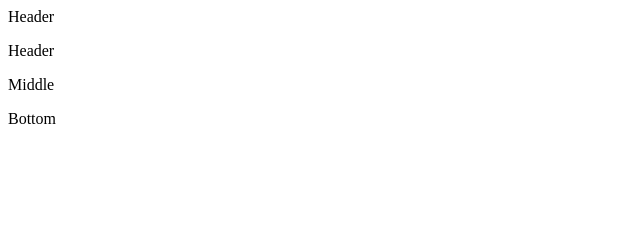
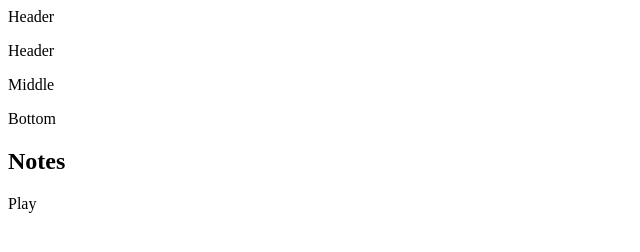
Before and after one commit to NicheP09/gitBash2, a plain HTML site: page index.html in a window 1280 px wide. Shown: the whole page, without its empty margins (0-640 px from the left). Drawn offline with Linux system fonts and the light colour scheme.

Commit message:
Version5

```diff
--- a/index.html
+++ b/index.html
@@ -2,3 +2,5 @@ Header
 <p>Header</p>
 <p>Middle</p>
 <p>Bottom</p>
+<h2>Notes</h2>
+<p>Play</p>
```
